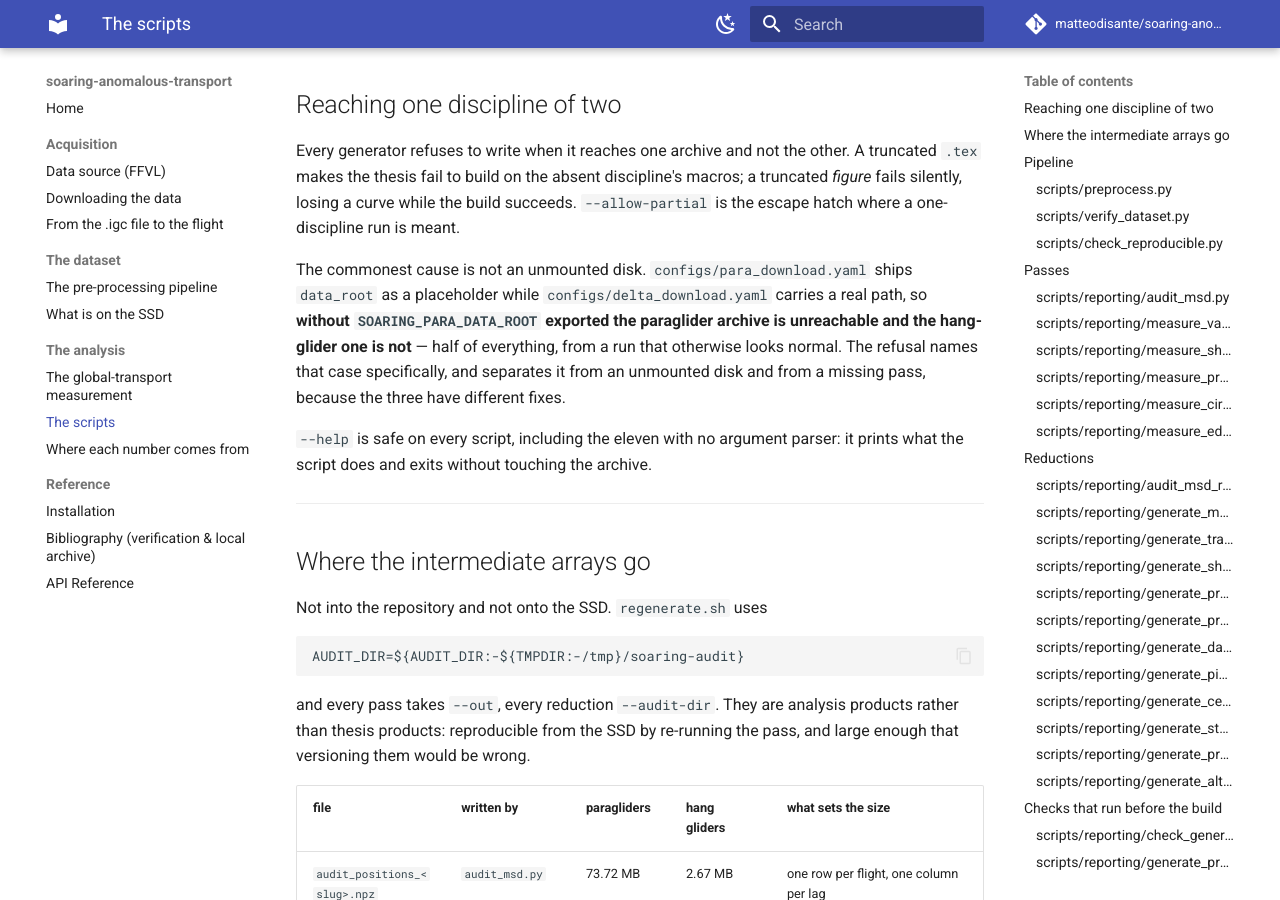
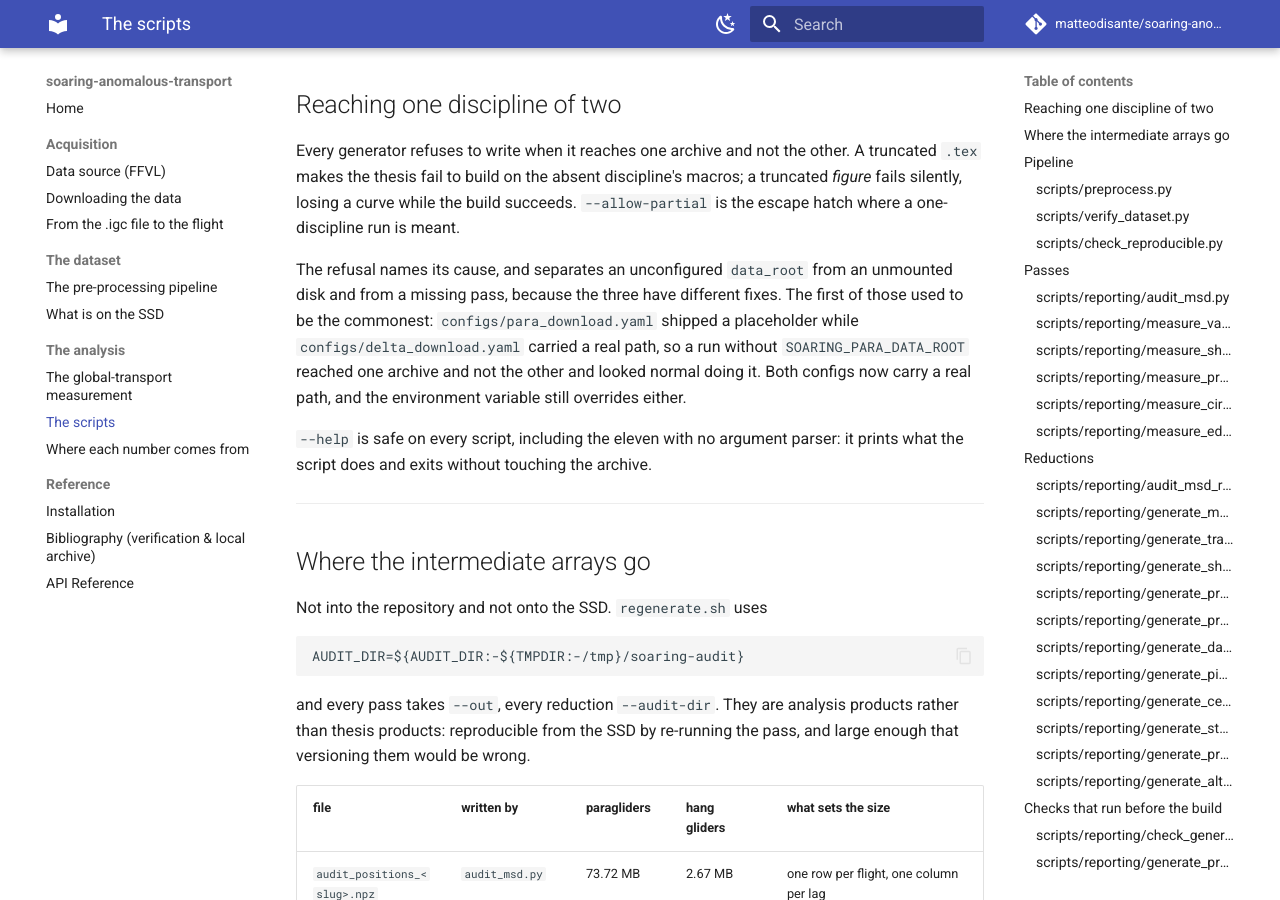
Before and after one commit to matteodisante/soaring-anomalous-transport, an MkDocs documentation site: the page built from docs/guide/scripts.md, in a window 1280 px wide and 900 px high, scrolled down 821 px. Built offline with MkDocs 1.6.1 and Material for MkDocs 9.7.7, drawn with Linux system fonts in a browser that asks for light colours; comment, search, counter and statistics services are not loaded.

Commit message:
fix(configs): both data_roots carry a real path, so the pre-commit hook works
para_download.yaml shipped `/Volumes/<YOUR_DISK>/...` while delta_download.yaml carried
the author's real path. Two opposite conventions, and the placeholder was not the
harmless half of the pair.

The pre-commit hook runs refresh_seasons_index.py and generate_census_stats.py with no
environment at all, under `|| true` with output to /dev/null. Against the placeholder
both resolved nothing and exited quietly, so the hook has been refreshing the hang-glider
season snapshot alone and has never once rewritten census.tex -- silently, for as long as
the placeholder has been there. Checked by running both with the environment stripped:
before, "SSD index not reachable" and "no scan cache"; after, both disciplines refreshed
and census.tex written with Para=186025, Hang=6716. The committed files did not change,
so nothing had drifted underneath -- but nothing was keeping them from drifting either.

The environment variable still overrides either config, which is what a checkout on
another machine uses. unreachable_reason() keeps detecting a placeholder, because such a
checkout will have one; its test now sets one through the environment rather than reading
the shipped config, so it pins the function and not the YAML.

Documentation corrected where it named the placeholder as the live cause of the
partial-write refusal -- downloading.md, scripts.md, global-transport.md.

```diff
--- a/docs/guide/scripts.md
+++ b/docs/guide/scripts.md
@@ -40,12 +40,12 @@
 fails silently, losing a curve while the build succeeds. `--allow-partial` is the escape
 hatch where a one-discipline run is meant.
 
-The commonest cause is not an unmounted disk. `configs/para_download.yaml` ships `data_root`
-as a placeholder while `configs/delta_download.yaml` carries a real path, so **without
-`SOARING_PARA_DATA_ROOT` exported the paraglider archive is unreachable and the hang-glider
-one is not** — half of everything, from a run that otherwise looks normal. The refusal names
-that case specifically, and separates it from an unmounted disk and from a missing pass,
-because the three have different fixes.
+The refusal names its cause, and separates an unconfigured `data_root` from an unmounted
+disk and from a missing pass, because the three have different fixes. The first of those
+used to be the commonest: `configs/para_download.yaml` shipped a placeholder while
+`configs/delta_download.yaml` carried a real path, so a run without
+`SOARING_PARA_DATA_ROOT` reached one archive and not the other and looked normal doing it.
+Both configs now carry a real path, and the environment variable still overrides either.
 
 `--help` is safe on every script, including the eleven with no argument parser: it prints
 what the script does and exits without touching the archive.
```
Also changed, not shown: docs/guide/downloading.md (+7 -5 lines), docs/guide/global-transport.md (+4 -3 lines), 6 other files.
